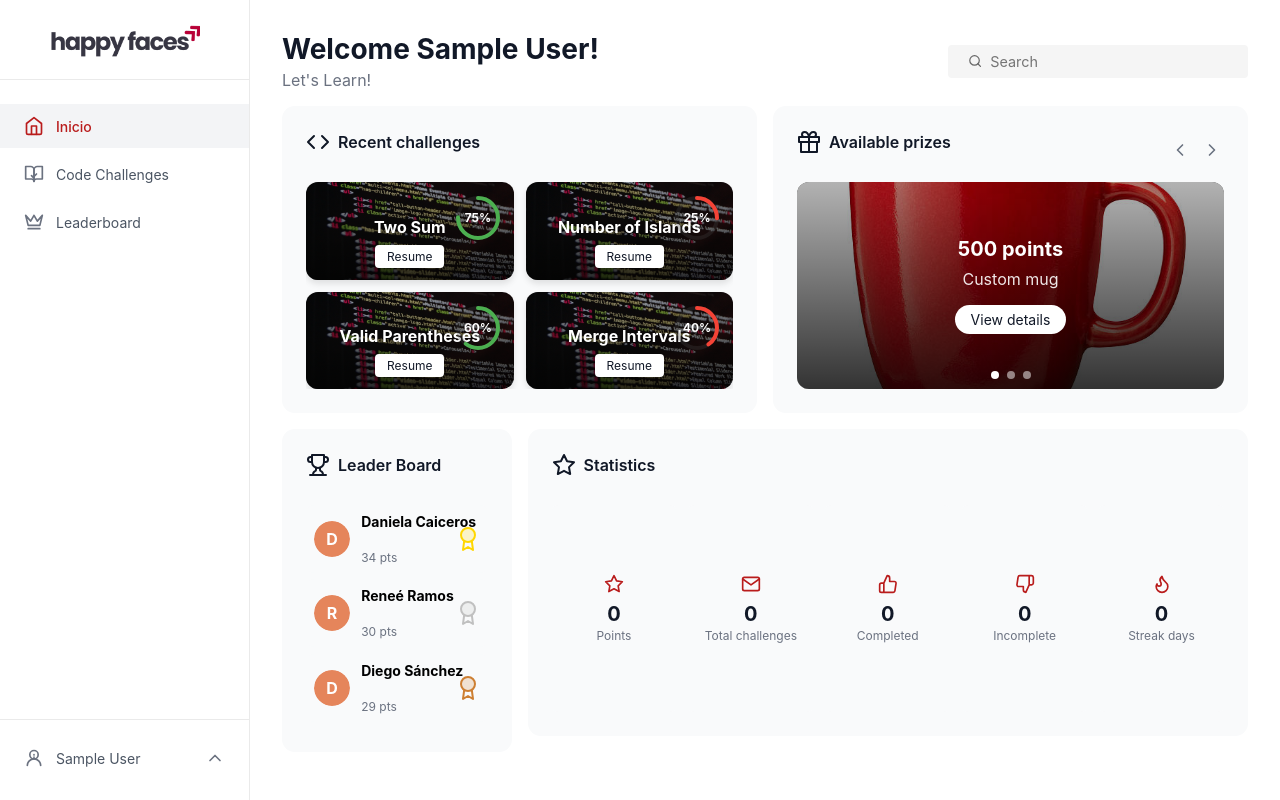
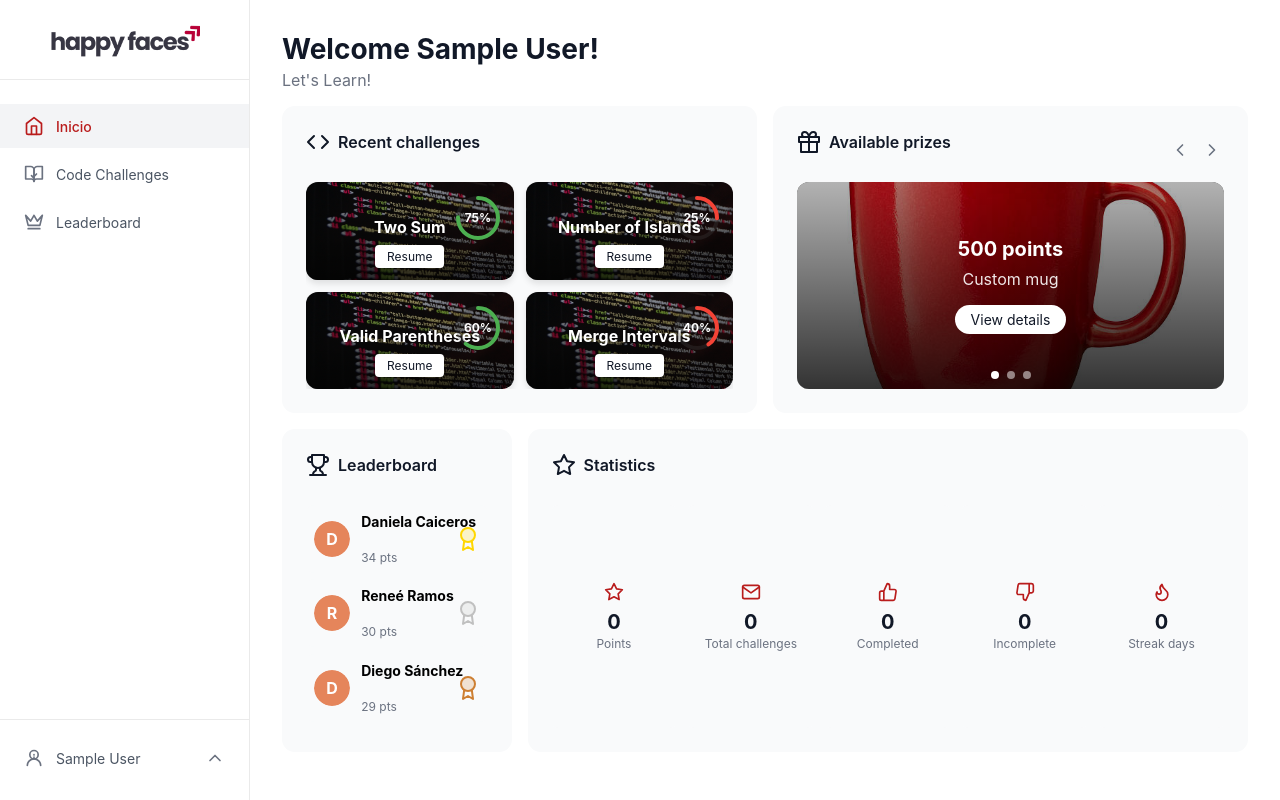
Before and after one commit to fernanda8371/reto_software_HappyFaces, a React (Create React App) app in the folder frontend/: page /dashboard in a window 1280 px wide. Built offline with nearby package versions, Linux system fonts and the light colour scheme; no server answers; sample sign-in values are in the browser's storage; the HTML template or start-up script is replaced by a standard one.

Commit message:
dashboard ready
ya quedo arreglado y todo en ingles

```diff
--- a/frontend/src/pages/dashboard/Dashboard.css
+++ b/frontend/src/pages/dashboard/Dashboard.css
@@ -124,7 +124,7 @@
 
 .stats-section {
   grid-column: span 3;
-  grid-row: span 1;
+  grid-row: span 2;
 }
 
 /* Section Headers */
--- a/frontend/src/pages/dashboard/Dashboard.js
+++ b/frontend/src/pages/dashboard/Dashboard.js
@@ -263,22 +263,6 @@ function Dashboard() {
             <p className="dashboard-subtitle">Let's Learn!</p>
           </div>
 
-          <div className="search-section">
-            <div className="search-bar">
-              <SearchIcon />
-              <input type="text" placeholder="Search" />
-            </div>
-
-            {/* <div className="user-profile">
-              <div className="avatar-dropdown">
-                <img
-                  src={user?.avatar || "https://via.placeholder.com/40"}
-                  alt="User avatar"
-                  className="avatar-image"
-                />
-              </div>
-            </div> */}
-          </div>
         </div>
 
         {/* Main Grid Layout */}
@@ -389,7 +373,7 @@ function Dashboard() {
             <div className="section-header compact">
               <div className="section-title">
                 <TrophyIcon className="section-icon" />
-                <h2>Leader Board</h2>
+                <h2>Leaderboard</h2>
               </div>
             </div>
             <div className="compact-leaderboard-list">
@@ -477,6 +461,7 @@ function Dashboard() {
           </div>
         </div>
       </div>
+
     </DashboardLayout>
   )
 }
```
